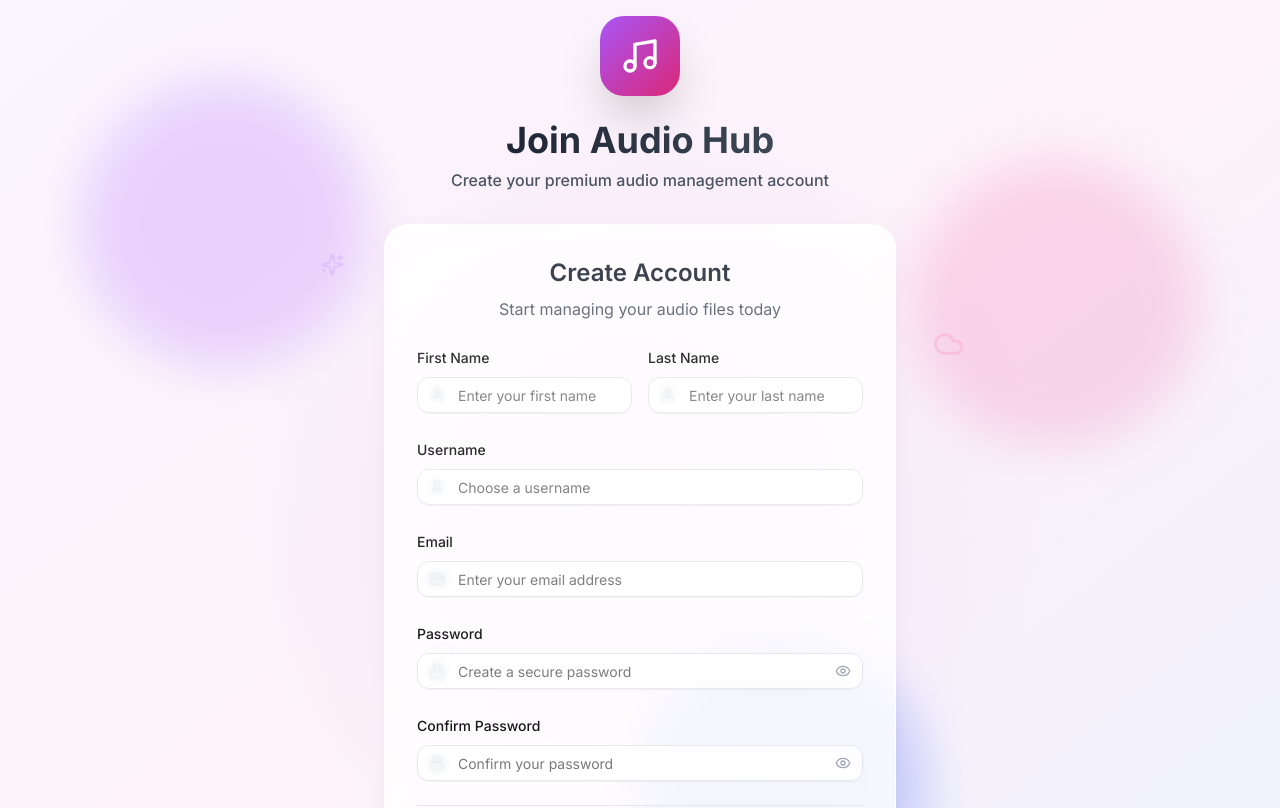
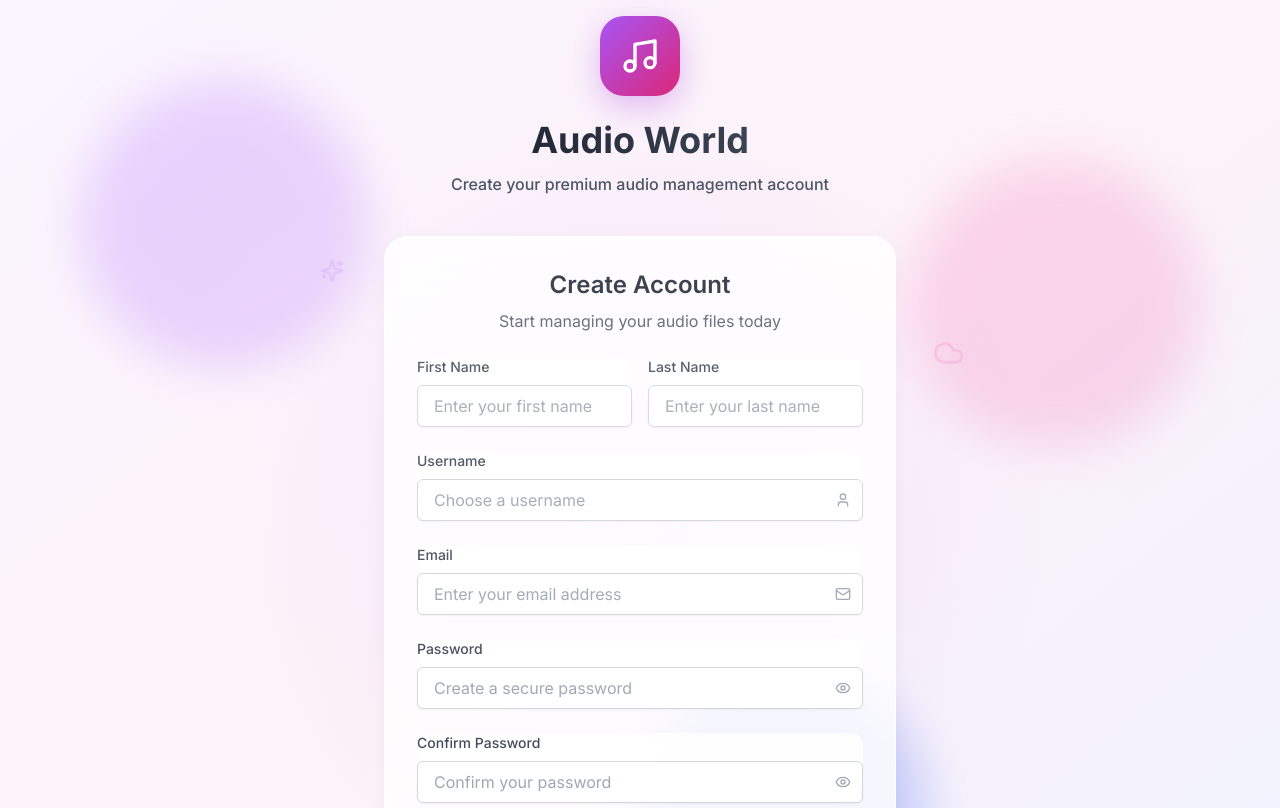
Before and after one commit to rayner15/audio-manager, a Next.js app: page /register in a window 1280 px wide. Shown: the top 808 px of the page. Built offline with nearby package versions, Linux system fonts and the light colour scheme.

Commit message:
Refactor LoginPage and RegisterPage components to enhance modularity and maintainability.

```diff
--- a/app/page.tsx
+++ b/app/page.tsx
@@ -46,7 +46,7 @@ export default function LoginPage() {
     <Layout backgroundType="purple">
       <div className="flex items-center justify-center min-h-screen">
         <div className="w-full max-w-md px-4">
-          <Logo />
+          <Logo title="Audio World" description="Sign in to manage your audio collection"/>
           <motion.div
             initial={{ opacity: 0, y: 20 }}
             animate={{ opacity: 1, y: 0 }}
--- a/app/register/page.tsx
+++ b/app/register/page.tsx
@@ -1,97 +1,102 @@
-'use client';
+"use client";
 
-import { useState } from 'react';
-import { useRouter } from 'next/navigation';
-import Link from 'next/link';
 import {
+  CheckCircleIcon,
+  CloudIcon,
   EyeIcon,
   EyeOffIcon,
-  MusicIcon,
+  MailIcon,
+  ShieldCheckIcon,
+  SparklesIcon,
   UserIcon,
-  MailIcon,
-  LockIcon,
-  CheckCircleIcon,
-  SparklesIcon,
-  ShieldCheckIcon,
-  CloudIcon
-} from 'lucide-react';
+} from "lucide-react";
+import Link from "next/link";
+import { useRouter } from "next/navigation";
+import { useState } from "react";
+import { useForm } from "react-hook-form";
 
+import Form from "@/components/form/Form";
 import { Card, CardContent } from "@/components/ui/card";
-import { Input } from "@/components/ui/input";
-import { Button } from "@/components/ui/button";
-import { Label } from "@/components/ui/label";
+import Logo from "@/components/widgets/Logo";
+
+interface RegisterFormData {
+  username: string;
+  email: string;
+  password: string;
+  confirmPassword: string;
+  firstName: string;
+  lastName: string;
+}
 
 export default function RegisterPage() {
-  const [formData, setFormData] = useState({
-    username: '',
-    email: '',
-    password: '',
-    confirmPassword: '',
-    firstName: '',
-    lastName: ''
-  });
   const [isVisible, setIsVisible] = useState(false);
   const [isConfirmVisible, setIsConfirmVisible] = useState(false);
   const [isLoading, setIsLoading] = useState(false);
-  const [error, setError] = useState('');
+  const [error, setError] = useState("");
   const [success, setSuccess] = useState(false);
   const router = useRouter();
+
+  const methods = useForm<RegisterFormData>({
+    defaultValues: {
+      username: "",
+      email: "",
+      password: "",
+      confirmPassword: "",
+      firstName: "",
+      lastName: "",
+    },
+  });
 
   const toggleVisibility = () => setIsVisible(!isVisible);
   const toggleConfirmVisibility = () => setIsConfirmVisible(!isConfirmVisible);
 
-  const handleInputChange = (field: string, value: string) => {
-    setFormData(prev => ({ ...prev, [field]: value }));
-    setError('');
-  };
-
-  const validateForm = () => {
-    if (!formData.username.trim()) return 'Username is required';
-    if (!formData.email.trim()) return 'Email is required';
-    if (!formData.password) return 'Password is required';
-    if (formData.password.length < 6) return 'Password must be at least 6 characters';
-    if (formData.password !== formData.confirmPassword) return 'Passwords do not match';
-    if (!formData.firstName.trim()) return 'First name is required';
-    if (!formData.lastName.trim()) return 'Last name is required';
+  const validateForm = (data: RegisterFormData) => {
+    if (!data.username.trim()) return "Username is required";
+    if (!data.email.trim()) return "Email is required";
+    if (!data.password) return "Password is required";
+    if (data.password.length < 6)
+      return "Password must be at least 6 characters";
+    if (data.password !== data.confirmPassword) return "Passwords do not match";
+    if (!data.firstName.trim()) return "First name is required";
+    if (!data.lastName.trim()) return "Last name is required";
 
     const emailRegex = /^[^\s@]+@[^\s@]+\.[^\s@]+$/;
-    if (!emailRegex.test(formData.email)) return 'Please enter a valid email address';
+    if (!emailRegex.test(data.email))
+      return "Please enter a valid email address";
 
     return null;
   };
 
-  const handleSubmit = async (e: React.FormEvent) => {
-    e.preventDefault();
-
-    const validationError = validateForm();
+  const onSubmit = async (data: RegisterFormData) => {
+    const validationError = validateForm(data);
     if (validationError) {
       setError(validationError);
       return;
     }
 
     setIsLoading(true);
-    setError('');
+    setError("");
 
     try {
-      const response = await fetch('/api/register', {
-        method: 'POST',
+      const response = await fetch("/api/register", {
+        method: "POST",
         headers: {
-          'Content-Type': 'application/json',
+          "Content-Type": "application/json",
         },
-        body: JSON.stringify(formData),
+        body: JSON.stringify(data),
       });
 
       if (response.ok) {
         setSuccess(true);
         setTimeout(() => {
-          router.push('/');
+          router.push("/");
         }, 2000);
       } else {
-        const data = await response.json();
-        setError(data.error || 'Registration failed');
+        const responseData = await response.json();
+        setError(responseData.error || "Registration failed");
       }
     } catch {
-      setError('An error occurred during registration');
+      setError("An error occurred during registration");
     } finally {
       setIsLoading(false);
     }
@@ -111,9 +116,15 @@ export default function RegisterPage() {
             <div className="inline-flex items-center justify-center w-20 h-20 bg-gradient-to-br from-green-500 to-emerald-600 rounded-3xl mb-6 apple-hover-scale shadow-2xl">
               <CheckCircleIcon className="w-10 h-10 text-white" />
             </div>
-            <h1 className="text-4xl font-bold text-gray-900 mb-4">Welcome to Audio Hub!</h1>
-            <p className="text-gray-600 text-lg mb-6">Your account has been created successfully.</p>
-            <p className="text-gray-500">Redirecting you to the login page...</p>
+            <h1 className="text-4xl font-bold text-gray-900 mb-4">
+              Welcome to Audio Hub!
+            </h1>
+            <p className="text-gray-600 text-lg mb-6">
+              Your account has been created successfully.
+            </p>
+            <p className="text-gray-500">
+              Redirecting you to the login page...
+            </p>
           </div>
         </div>
       </div>
@@ -137,35 +148,35 @@ export default function RegisterPage() {
         <div className="absolute top-1/4 left-1/4 float">
           <SparklesIcon className="w-6 h-6 text-purple-300 opacity-60" />
         </div>
-        <div className="absolute top-1/3 right-1/4 float" style={{ animationDelay: '2s' }}>
+        <div
+          className="absolute top-1/3 right-1/4 float"
+          style={{ animationDelay: "2s" }}
+        >
           <CloudIcon className="w-8 h-8 text-pink-300 opacity-50" />
         </div>
-        <div className="absolute bottom-1/3 left-1/3 float" style={{ animationDelay: '4s' }}>
+        <div
+          className="absolute bottom-1/3 left-1/3 float"
+          style={{ animationDelay: "4s" }}
+        >
           <ShieldCheckIcon className="w-7 h-7 text-indigo-300 opacity-40" />
         </div>
       </div>
 
       <div className="relative z-10 flex items-center justify-center min-h-screen p-4">
         <div className="w-full max-w-lg fade-in-up">
-          {/* Logo Section */}
-          <div className="text-center mb-8">
-            <div className="inline-flex items-center justify-center w-20 h-20 bg-gradient-to-br from-purple-500 to-pink-600 rounded-3xl mb-6 apple-hover-scale shadow-2xl">
-              <MusicIcon className="w-10 h-10 text-white" />
-            </div>
-            <h1 className="text-4xl font-bold bg-gradient-to-r from-gray-900 to-gray-600 bg-clip-text text-transparent mb-2">
-              Join Audio Hub
-            </h1>
-            <p className="text-gray-600 font-medium">
-              Create your premium audio management account
-            </p>
-          </div>
-
-          {/* Registration Card */}
+          <Logo
+            title="Audio World"
+            description="Create your premium audio management account"
+          />
           <Card className="apple-card border-0 shadow-2xl">
             <CardContent className="p-8">
               <div className="text-center mb-6">
-                <h2 className="text-2xl font-semibold text-gray-900 mb-2">Create Account</h2>
-                <p className="text-gray-600">Start managing your audio files today</p>
+                <h2 className="text-2xl font-semibold text-gray-900 mb-2">
+                  Create Account
+                </h2>
+                <p className="text-gray-600">
+                  Start managing your audio files today
+                </p>
               </div>
 
               {error && (
@@ -174,97 +185,63 @@ export default function RegisterPage() {
                 </div>
               )}
 
-              <form onSubmit={handleSubmit} className="space-y-6">
+              <Form
+                useFormMethods={methods}
+                onSubmit={methods.handleSubmit(onSubmit)}
+                className="space-y-6"
+              >
                 <div className="grid grid-cols-1 md:grid-cols-2 gap-4">
-                  <div className="space-y-2">
-                    <Label htmlFor="firstName">First Name</Label>
-                    <div className="relative">
-                      <div className="absolute inset-y-0 left-0 pl-3 flex items-center pointer-events-none">
-                        <UserIcon className="w-4 h-4 text-gray-400" />
-                      </div>
-                      <Input
-                        id="firstName"
-                        type="text"
+                  <Form.Input
+                    name="firstName"
+                    label="First Name"
                     placeholder="Enter your first name"
-                        value={formData.firstName}
-                        onChange={(e) => handleInputChange('firstName', e.target.value)}
-                        className="pl-10 apple-input border-gray-200 hover:border-purple-300 focus-within:border-purple-500 bg-white/50"
-                        required
+                    rules={{ required: "First name is required" }}
+                    className="apple-input border-gray-200 hover:border-purple-300 focus-within:border-purple-500 bg-white/50"
+                  />
+                  <Form.Input
+                    name="lastName"
+                    label="Last Name"
+                    placeholder="Enter your last name"
+                    rules={{ required: "Last name is required" }}
+                    className="apple-input border-gray-200 hover:border-purple-300 focus-within:border-purple-500 bg-white/50"
                   />
                 </div>
-                  </div>
-
-                  <div className="space-y-2">
-                    <Label htmlFor="lastName">Last Name</Label>
-                    <div className="relative">
-                      <div className="absolute inset-y-0 left-0 pl-3 flex items-center pointer-events-none">
-                        <UserIcon className="w-4 h-4 text-gray-400" />
-                      </div>
-                      <Input
-                        id="lastName"
-                        type="text"
-                        placeholder="Enter your last name"
-                        value={formData.lastName}
-                        onChange={(e) => handleInputChange('lastName', e.target.value)}
-                        className="pl-10 apple-input border-gray-200 hover:border-purple-300 focus-within:border-purple-500 bg-white/50"
-                        required
+                <Form.Input
+                  name="username"
+                  label="Username"
+                  placeholder="Choose a username"
+                  rules={{ required: "Username is required" }}
+                  icon={<UserIcon className="w-4 h-4 text-gray-400" />}
+                  className="apple-input border-gray-200 hover:border-purple-300 focus-within:border-purple-500 bg-white/50"
                 />
-                    </div>
-                  </div>
-                </div>
-
-                <div className="space-y-2">
-                  <Label htmlFor="username">Username</Label>
-                  <div className="relative">
-                    <div className="absolute inset-y-0 left-0 pl-3 flex items-center pointer-events-none">
-                      <UserIcon className="w-4 h-4 text-gray-400" />
-                    </div>
-                    <Input
-                      id="username"
-                      type="text"
-                      placeholder="Choose a username"
-                      value={formData.username}
-                      onChange={(e) => handleInputChange('username', e.target.value)}
-                      className="pl-10 apple-input border-gray-200 hover:border-purple-300 focus-within:border-purple-500 bg-white/50"
-                      required
-                    />
-                  </div>
-                </div>
-
-                <div className="space-y-2">
-                  <Label htmlFor="email">Email</Label>
-                  <div className="relative">
-                    <div className="absolute inset-y-0 left-0 pl-3 flex items-center pointer-events-none">
-                      <MailIcon className="w-4 h-4 text-gray-400" />
-                    </div>
-                    <Input
-                      id="email"
+                <Form.Input
+                  name="email"
+                  label="Email"
                   type="email"
                   placeholder="Enter your email address"
-                      value={formData.email}
-                      onChange={(e) => handleInputChange('email', e.target.value)}
-                      className="pl-10 apple-input border-gray-200 hover:border-purple-300 focus-within:border-purple-500 bg-white/50"
-                      required
+                  rules={{
+                    required: "Email is required",
+                    pattern: {
+                      value: /^[^\s@]+@[^\s@]+\.[^\s@]+$/,
+                      message: "Please enter a valid email address",
+                    },
+                  }}
+                  icon={<MailIcon className="w-4 h-4 text-gray-400" />}
+                  className="apple-input border-gray-200 hover:border-purple-300 focus-within:border-purple-500 bg-white/50"
                 />
-                  </div>
-                </div>
-
-                <div className="space-y-2">
-                  <Label htmlFor="password">Password</Label>
-                  <div className="relative">
-                    <div className="absolute inset-y-0 left-0 pl-3 flex items-center pointer-events-none">
-                      <LockIcon className="w-4 h-4 text-gray-400" />
-                    </div>
-                    <Input
-                      id="password"
+                <Form.Input
+                  name="password"
+                  label="Password"
                   type={isVisible ? "text" : "password"}
                   placeholder="Create a secure password"
-                      value={formData.password}
-                      onChange={(e) => handleInputChange('password', e.target.value)}
-                      className="pl-10 pr-10 apple-input border-gray-200 hover:border-purple-300 focus-within:border-purple-500 bg-white/50"
-                      required
-                    />
-                    <div className="absolute inset-y-0 right-0 pr-3 flex items-center">
+                  rules={{
+                    required: "Password is required",
+                    minLength: {
+                      value: 6,
+                      message: "Password must be at least 6 characters",
+                    },
+                  }}
+                  icon={
                     <button
                       type="button"
                       onClick={toggleVisibility}
@@ -276,26 +253,20 @@ export default function RegisterPage() {
                         <EyeIcon className="h-4 w-4" />
                       )}
                     </button>
-                    </div>
-                  </div>
-                </div>
-
-                <div className="space-y-2">
-                  <Label htmlFor="confirmPassword">Confirm Password</Label>
-                  <div className="relative">
-                    <div className="absolute inset-y-0 left-0 pl-3 flex items-center pointer-events-none">
-                      <LockIcon className="w-4 h-4 text-gray-400" />
-                    </div>
-                    <Input
-                      id="confirmPassword"
+                  }
+                  className="apple-input border-gray-200 hover:border-purple-300 focus-within:border-purple-500 bg-white/50"
+                />
+                <Form.Input
+                  name="confirmPassword"
+                  label="Confirm Password"
                   type={isConfirmVisible ? "text" : "password"}
                   placeholder="Confirm your password"
-                      value={formData.confirmPassword}
-                      onChange={(e) => handleInputChange('confirmPassword', e.target.value)}
-                      className="pl-10 pr-10 apple-input border-gray-200 hover:border-purple-300 focus-within:border-purple-500 bg-white/50"
-                      required
-                    />
-                    <div className="absolute inset-y-0 right-0 pr-3 flex items-center">
+                  rules={{
+                    required: "Please confirm your password",
+                    validate: (value: string, formValues: RegisterFormData) =>
+                      value === formValues.password || "Passwords do not match",
+                  }}
+                  icon={
                     <button
                       type="button"
                       onClick={toggleConfirmVisibility}
@@ -307,34 +278,38 @@ export default function RegisterPage() {
                         <EyeIcon className="h-4 w-4" />
                       )}
                     </button>
-                    </div>
-                  </div>
-                </div>
-
+                  }
+                  className="apple-input border-gray-200 hover:border-purple-300 focus-within:border-purple-500 bg-white/50"
+                />
                 <div className="space-y-4">
                   <div className="h-px bg-gray-200"></div>
-
-                  <Button
+                  <Form.Button
                     type="submit"
-                    className="w-full bg-gradient-to-r from-purple-600 to-pink-600 hover:from-purple-700 hover:to-pink-700 text-white py-6 rounded-xl font-medium text-lg shadow-lg hover:shadow-xl transition-all duration-200"
                     disabled={isLoading}
+                    fullWidth
+                    size="lg"
+                    variant="gradient"
+                    className="rounded-xl font-medium text-lg shadow-lg hover:shadow-xl transition-all duration-200 bg-gradient-to-r from-purple-600 to-pink-600 hover:from-purple-700 hover:to-pink-700"
                   >
                     {isLoading ? "Creating Account..." : "Create Account"}
-                  </Button>
-
+                  </Form.Button>
                   <p className="text-center text-gray-600">
                     Already have an account?{" "}
-                    <Link href="/" className="text-purple-600 hover:text-purple-800 font-medium">
+                    <Link
+                      href="/"
+                      className="text-purple-600 hover:text-purple-800 font-medium"
+                    >
                       Sign In
                     </Link>
                   </p>
                 </div>
-              </form>
+              </Form>
             </CardContent>
           </Card>
 
           <div className="mt-8 text-center text-sm text-gray-500">
-            By creating an account, you agree to our Terms of Service and Privacy Policy
+            By creating an account, you agree to our Terms of Service and
+            Privacy Policy
           </div>
         </div>
       </div>
--- a/components/widgets/Logo.tsx
+++ b/components/widgets/Logo.tsx
@@ -1,8 +1,14 @@
-import { motion } from 'framer-motion'
-import { MusicIcon } from 'lucide-react'
-import React from 'react'
+import { motion } from "framer-motion";
+import { MusicIcon } from "lucide-react";
+import React from "react";
 
-export default function Logo() {
+export default function Logo({
+  title,
+  description,
+}: {
+  title: string;
+  description: string;
+}) {
   return (
     <motion.div
       className="text-center mb-10"
@@ -16,15 +22,15 @@ export default function Logo() {
         whileTap={{ scale: 0.95 }}
         animate={{
           boxShadow: [
-                  '0 10px 30px rgba(147, 51, 234, 0.3)',
-                  '0 10px 40px rgba(236, 72, 153, 0.4)',
-                  '0 10px 30px rgba(147, 51, 234, 0.3)'
-                ]
+            "0 10px 30px rgba(147, 51, 234, 0.3)",
+            "0 10px 40px rgba(236, 72, 153, 0.4)",
+            "0 10px 30px rgba(147, 51, 234, 0.3)",
+          ],
         }}
         transition={{
           duration: 3,
           repeat: Infinity,
-                ease: "easeInOut"
+          ease: "easeInOut",
         }}
       >
         <MusicIcon className="w-10 h-10 text-white" />
@@ -35,7 +41,7 @@ export default function Logo() {
         animate={{ opacity: 1 }}
         transition={{ delay: 0.2, duration: 0.5 }}
       >
-              Audio Hub
+        {title}
       </motion.h1>
       <motion.p
         className="text-gray-600 font-medium"
@@ -43,8 +49,8 @@ export default function Logo() {
         animate={{ opacity: 1 }}
         transition={{ delay: 0.3, duration: 0.5 }}
       >
-              Sign in to manage your audio collection
+        {description}
       </motion.p>
     </motion.div>
-  )
+  );
 }
```
Lines whose indentation alone changed are shown as unchanged.
